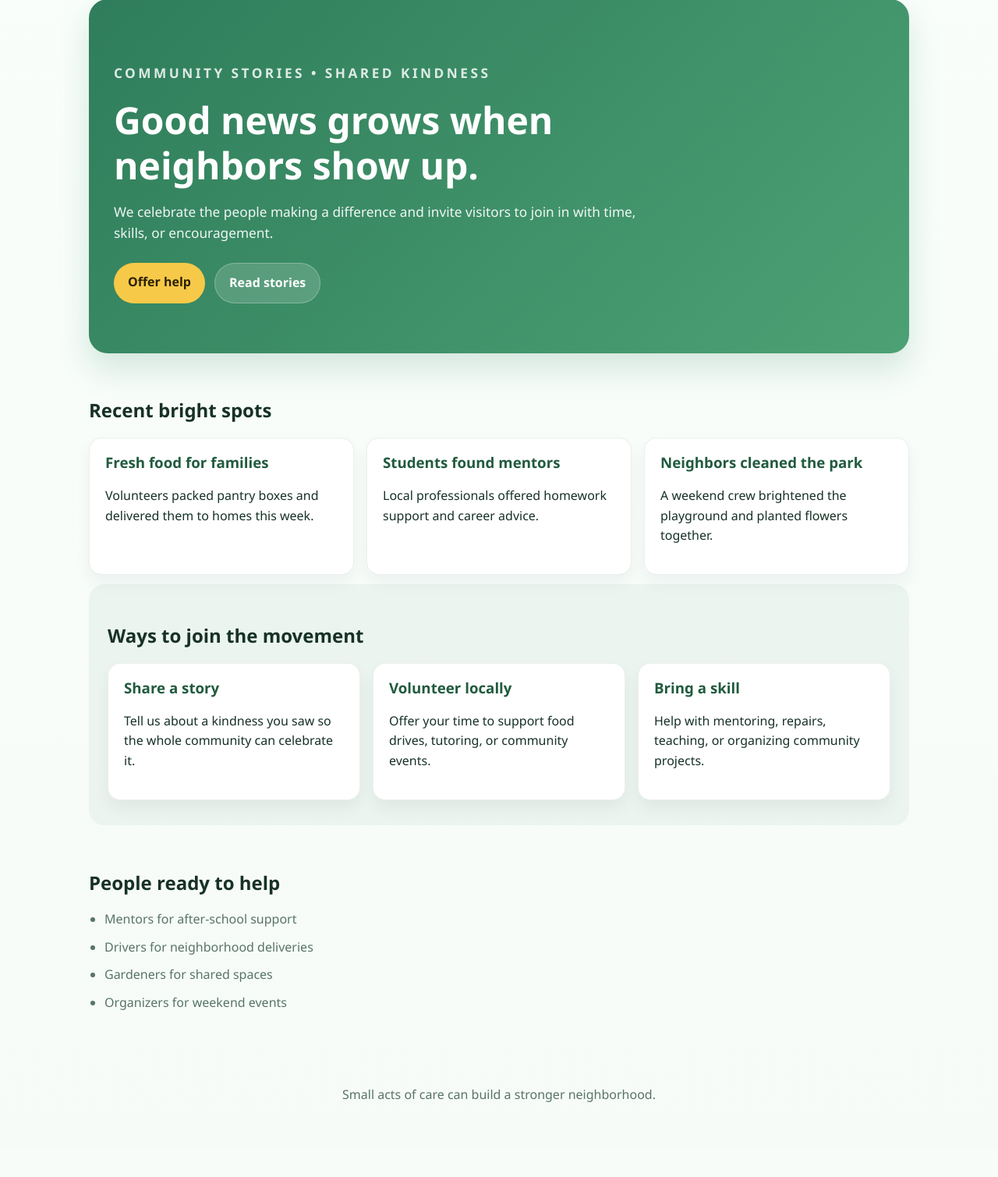
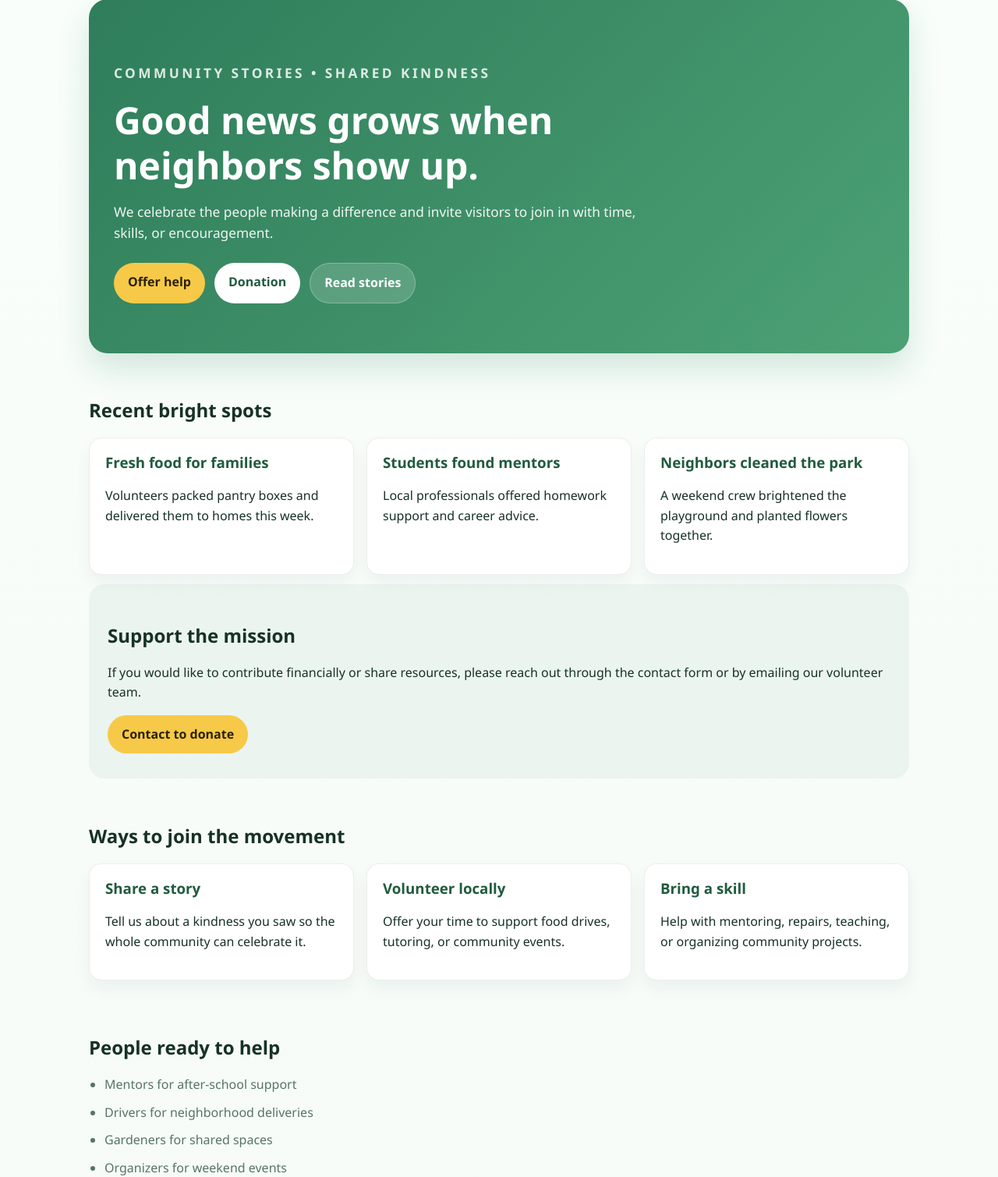
Before and after one commit to holyharvestcharityministries-arch/holyharvestministries, a Flask app: page / in a window 1280 px wide. Shown: the part 25-1534 px from the top of the page at 78% size. Before the commit the page ends 1438 px from the top, so only its background shows below. Run offline with Flask 3, Linux system fonts and the light colour scheme.

Commit message:
add donation button

```diff
--- a/static/main.css
+++ b/static/main.css
@@ -83,6 +83,11 @@ h1 {
     color: #2b2202;
 }
 
+.button.accent {
+    background: #ffffff;
+    color: var(--primary-dark);
+}
+
 .button.secondary {
     background: rgba(255, 255, 255, 0.16);
     color: white;
--- a/templates/index.html
+++ b/templates/index.html
@@ -18,6 +18,7 @@
                 </p>
                 <div class="hero-actions">
                     <a class="button primary" href="#help">Offer help</a>
+                    <a class="button accent" href="#donate">Donation</a>
                     <a class="button secondary" href="#stories">Read stories</a>
                 </div>
             </div>
@@ -41,7 +42,13 @@
             </div>
         </section>
 
-        <section id="help" class="section alt">
+        <section id="donate" class="section alt">
+            <h2>Support the mission</h2>
+            <p>If you would like to contribute financially or share resources, please reach out through the contact form or by emailing our volunteer team.</p>
+            <a class="button primary" href="mailto:community@helpinghands.org">Contact to donate</a>
+        </section>
+
+        <section id="help" class="section">
             <h2>Ways to join the movement</h2>
             <div class="card-grid">
                 <article class="card">
```
